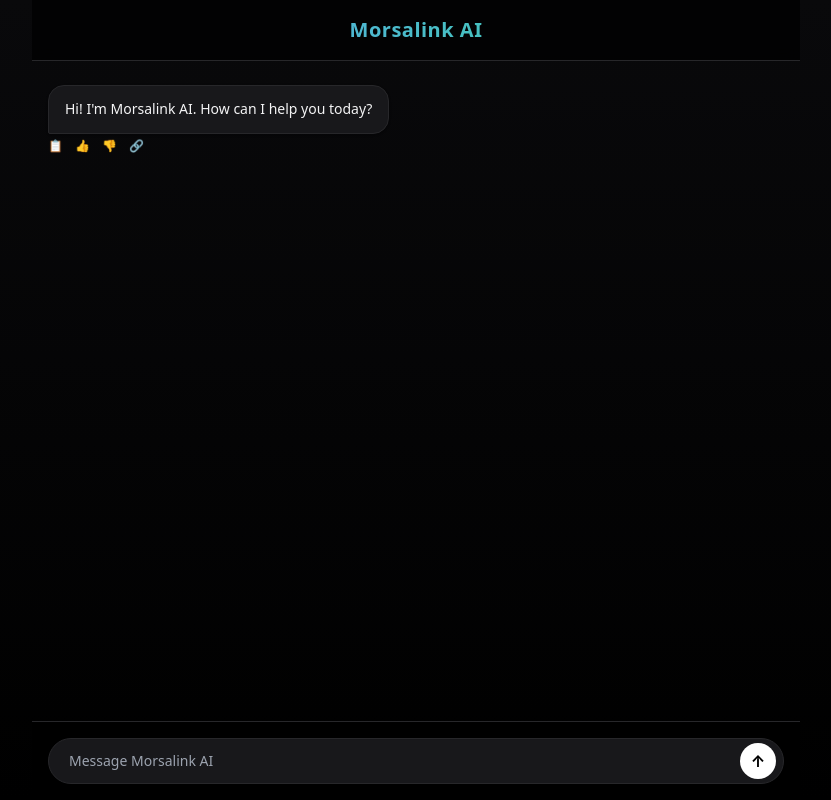
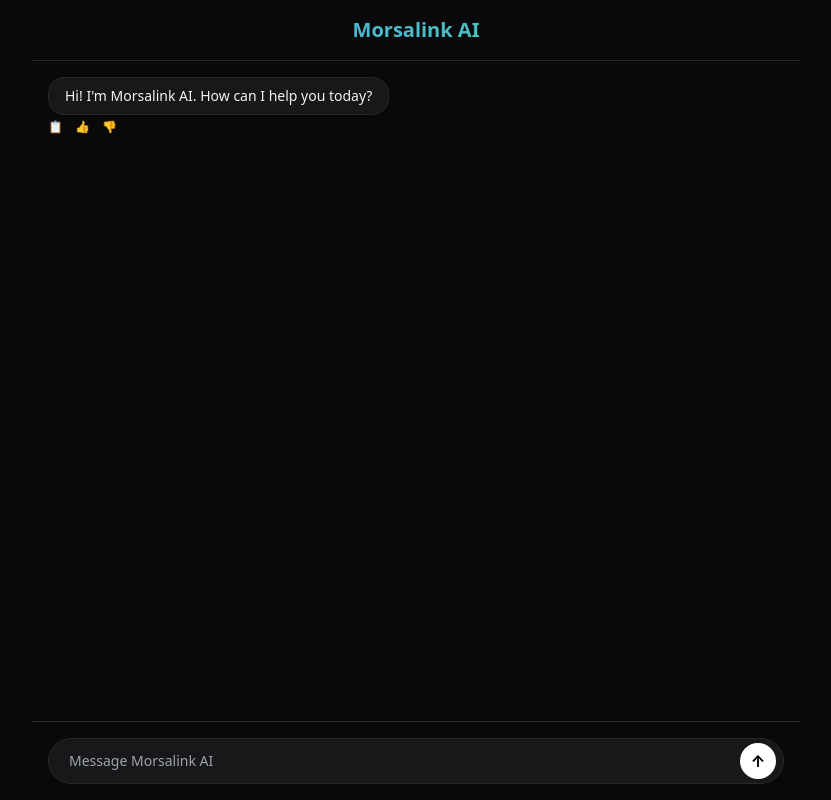
Before and after one commit to morsalin13/morsalink.ai, a Next.js app: page / in a window 1280 px wide. Shown: the whole page, without its empty margins (224-1055 px from the left). Built offline with nearby package versions, Linux system fonts and the light colour scheme.

Commit message:
fix chat ui and groq integration

```diff
--- a/app/api/chat/route.ts
+++ b/app/api/chat/route.ts
@@ -2,11 +2,10 @@
 import { NextResponse } from "next/server";
 
 const SYSTEM_PROMPT = `
-You are Morsalink AI, a friendly, natural, human-like assistant created by Morsalin.
-Talk like ChatGPT.
-Be short, clear, and helpful.
-Never sound like a search engine.
-Match the user's language.
+You are Morsalink AI, a friendly, human-like assistant created by Morsalin.
+Talk naturally like ChatGPT.
+Keep answers clear and helpful.
+Reply in the user's language.
 `;
 
 async function groqAnswer(messages: any[]) {
@@ -17,39 +16,34 @@
       Authorization: `Bearer ${process.env.GROQ_API_KEY}`,
     },
     body: JSON.stringify({
-      model: "llama3-70b-8192", // ✅ stable & smart
+      model: "llama3-70b-8192",
       messages: [
         { role: "system", content: SYSTEM_PROMPT },
         ...messages,
       ],
       temperature: 0.7,
-      stream: true,
     }),
   });
 
-  if (!res.ok || !res.body) {
-    throw new Error("Groq API failed");
+  if (!res.ok) {
+    const t = await res.text();
+    throw new Error(t);
   }
 
-  return res.body;
+  const data = await res.json();
+  return data.choices[0].message.content;
 }
 
 export async function POST(req: Request) {
   try {
     const { messages } = await req.json();
+    const answer = await groqAnswer(messages);
 
-    const stream = await groqAnswer(messages);
-
-    return new Response(stream, {
-      headers: {
-        "Content-Type": "text/plain; charset=utf-8",
-        "Cache-Control": "no-cache",
-      },
-    });
+    return NextResponse.json({ text: answer });
   } catch (err) {
     return NextResponse.json(
-      { error: "Groq error" },
-      { status: 500 }
+      { text: "⚠️ AI is temporarily unavailable. Please try again." },
+      { status: 200 }
     );
   }
 }
--- a/app/page.tsx
+++ b/app/page.tsx
@@ -4,18 +4,9 @@
 
 type Msg = { role: "user" | "assistant"; content: string };
 
-// helpers
+// copy helper
 function copyText(text: string) {
   navigator.clipboard.writeText(text);
-}
-
-function shareText(text: string) {
-  if (navigator.share) {
-    navigator.share({ text });
-  } else {
-    navigator.clipboard.writeText(text);
-    alert("Text copied for sharing");
-  }
 }
 
 export default function Home() {
@@ -36,6 +27,7 @@
 
     const userMsg: Msg = { role: "user", content: input.trim() };
 
+    // show user message + empty assistant bubble
     setMessages((m) => [...m, userMsg, { role: "assistant", content: "" }]);
     setInput("");
     setLoading(true);
@@ -47,112 +39,81 @@
         body: JSON.stringify({ messages: [...messages, userMsg] }),
       });
 
-      if (!res.body) throw new Error("No response");
+      const data = await res.json();
 
-      const reader = res.body.getReader();
-      const decoder = new TextDecoder();
+      // typing animation (UI only)
+      const fullText = data.text || "⚠️ No response";
+      let i = 0;
 
-      while (true) {
-        const { value, done } = await reader.read();
-        if (done) break;
-
-        const chunk = decoder.decode(value);
+      const interval = setInterval(() => {
+        i++;
         setMessages((m) => {
           const copy = [...m];
           copy[copy.length - 1] = {
             role: "assistant",
-            content: copy[copy.length - 1].content + chunk,
+            content: fullText.slice(0, i),
           };
           return copy;
         });
+
+        if (i >= fullText.length) {
+          clearInterval(interval);
+          setLoading(false);
         }
+      }, 18); // typing speed
     } catch {
       setMessages((m) => [
         ...m,
-        { role: "assistant", content: "⚠️ Something went wrong." },
+        { role: "assistant", content: "⚠️ Something went wrong. Please try again." },
       ]);
-    } finally {
       setLoading(false);
     }
   }
 
   return (
-    <main className="min-h-screen bg-gradient-to-b from-zinc-950 to-black text-zinc-100">
+    <main className="min-h-screen bg-zinc-950 text-zinc-100">
       <div className="mx-auto max-w-3xl flex min-h-screen flex-col">
         {/* HEADER */}
-        <header className="sticky top-0 z-10 border-b border-zinc-800 bg-black/70 backdrop-blur p-4 text-center">
-          <h1 className="text-xl font-semibold tracking-wide bg-gradient-to-r from-blue-400 to-emerald-400 bg-clip-text text-transparent">
+        <header className="border-b border-zinc-800 p-4 text-center">
+          <h1 className="text-xl font-bold bg-gradient-to-r from-blue-400 to-emerald-400 bg-clip-text text-transparent">
             Morsalink AI
           </h1>
         </header>
 
         {/* CHAT */}
-        <div className="flex-1 px-4 py-6 space-y-6 overflow-y-auto">
+        <div className="flex-1 p-4 space-y-4 overflow-y-auto">
           {messages.map((m, i) => (
+            <div key={i} className={m.role === "user" ? "text-right" : "text-left"}>
               <div
-              key={i}
-              className={`flex ${m.role === "user" ? "justify-end" : "justify-start"}`}
-            >
-              <div className="max-w-[80%]">
-                <div
-                  className={`rounded-2xl px-4 py-3 text-sm leading-relaxed shadow
+                className={`inline-block max-w-[80%] px-4 py-2 rounded-2xl text-sm whitespace-pre-wrap
                 ${
                   m.role === "user"
-                      ? "bg-blue-600 text-white rounded-br-sm"
-                      : "bg-zinc-900 border border-zinc-800 rounded-bl-sm"
+                    ? "bg-blue-600 text-white"
+                    : "bg-zinc-900 border border-zinc-800"
                 }`}
               >
                 {m.content}
               </div>
 
-                {/* ACTIONS (assistant only) */}
               {m.role === "assistant" && m.content && (
-                  <div className="mt-1 flex gap-3 text-xs text-zinc-500">
-                    <button
-                      onClick={() => copyText(m.content)}
-                      className="hover:text-white"
-                      title="Copy"
-                    >
-                      📋
-                    </button>
-                    <button
-                      onClick={() => console.log("like", i)}
-                      className="hover:text-green-400"
-                      title="Like"
-                    >
-                      👍
-                    </button>
-                    <button
-                      onClick={() => console.log("dislike", i)}
-                      className="hover:text-red-400"
-                      title="Dislike"
-                    >
-                      👎
-                    </button>
-                    <button
-                      onClick={() => shareText(m.content)}
-                      className="hover:text-blue-400"
-                      title="Share"
-                    >
-                      🔗
-                    </button>
+                <div className="mt-1 flex gap-3 text-xs text-zinc-400">
+                  <button onClick={() => copyText(m.content)}>📋</button>
+                  <button>👍</button>
+                  <button>👎</button>
                 </div>
               )}
-              </div>
             </div>
           ))}
 
           {loading && (
-            <div className="text-sm text-zinc-400 animate-pulse">
-              Morsalink AI is typing…
-            </div>
+            <div className="text-sm text-zinc-400">AI is typing…</div>
           )}
 
           <div ref={bottomRef} />
         </div>
 
         {/* INPUT */}
-        <footer className="border-t border-zinc-800 bg-black/70 backdrop-blur p-4">
+        <footer className="border-t border-zinc-800 p-4">
           <div className="relative">
             <input
               className="w-full bg-zinc-900 border border-zinc-800 rounded-full px-5 py-3 pr-14 text-sm outline-none focus:ring-2 focus:ring-blue-500"
@@ -163,8 +124,7 @@
             />
             <button
               onClick={send}
-              className="absolute right-2 top-1/2 -translate-y-1/2 h-9 w-9 rounded-full bg-white text-black font-bold hover:bg-zinc-200 transition"
-              aria-label="Send"
+              className="absolute right-2 top-1/2 -translate-y-1/2 h-9 w-9 rounded-full bg-white text-black font-bold hover:bg-zinc-200"
             >
               ↑
             </button>
```
Lines whose indentation alone changed are shown as unchanged.
